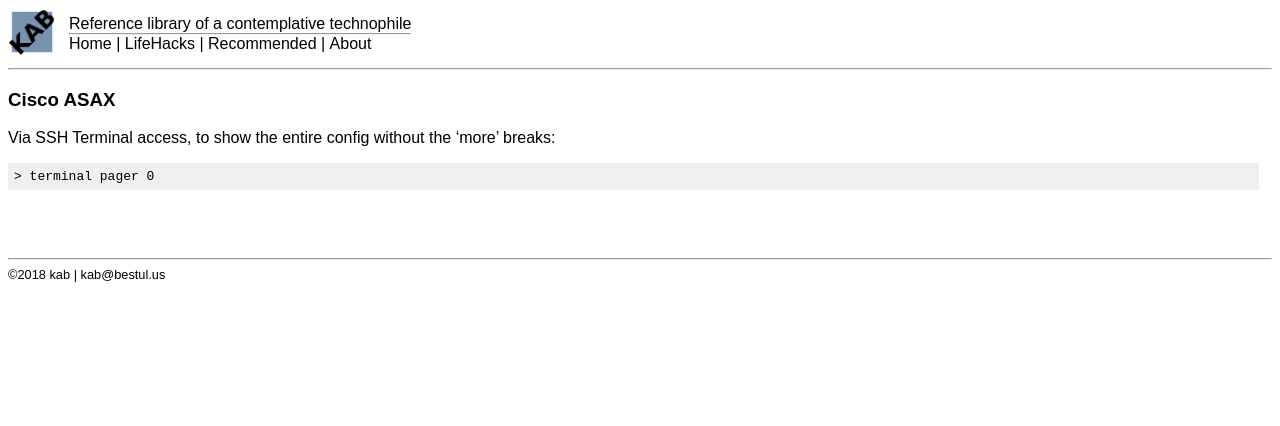
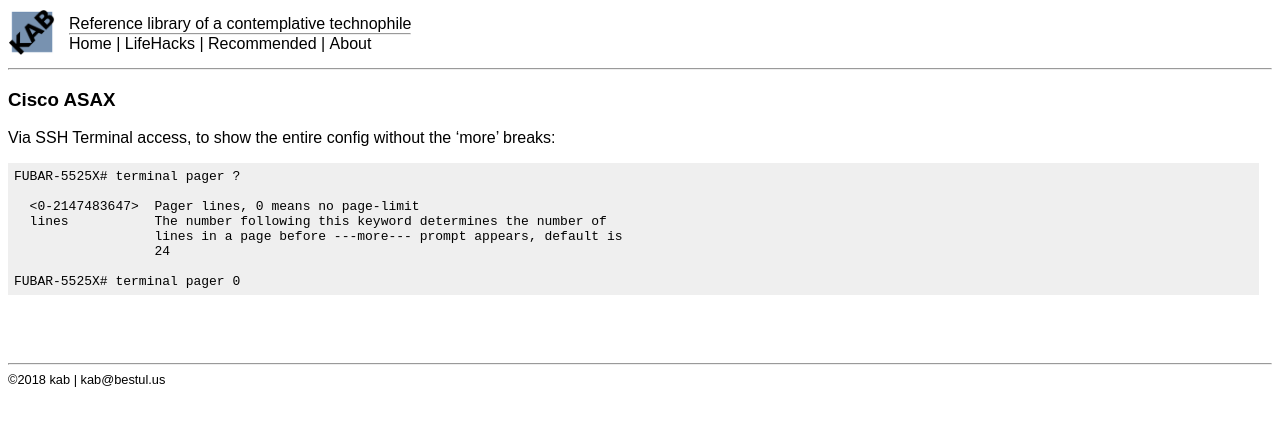
Before and after one commit to kabtech/kab, a Jekyll site: the page built from ccc/ciscoasax.md, in a window 1280 px wide. Shown: the top 426 px of the page. Built offline with Jekyll 4.4.1, drawn with Linux system fonts in a browser that asks for light colours.

Commit message:
Update ciscoasax.md

````diff
--- a/ccc/ciscoasax.md
+++ b/ccc/ciscoasax.md
@@ -8,7 +8,14 @@ group: ccc
 
 Via SSH Terminal access, to show the entire config without the 'more' breaks:
 ```
-> terminal pager 0
+FUBAR-5525X# terminal pager ?
+
+  <0-2147483647>  Pager lines, 0 means no page-limit
+  lines           The number following this keyword determines the number of
+                  lines in a page before ---more--- prompt appears, default is
+                  24
+
+FUBAR-5525X# terminal pager 0
 ```
 <br/>
 <br/>
````
